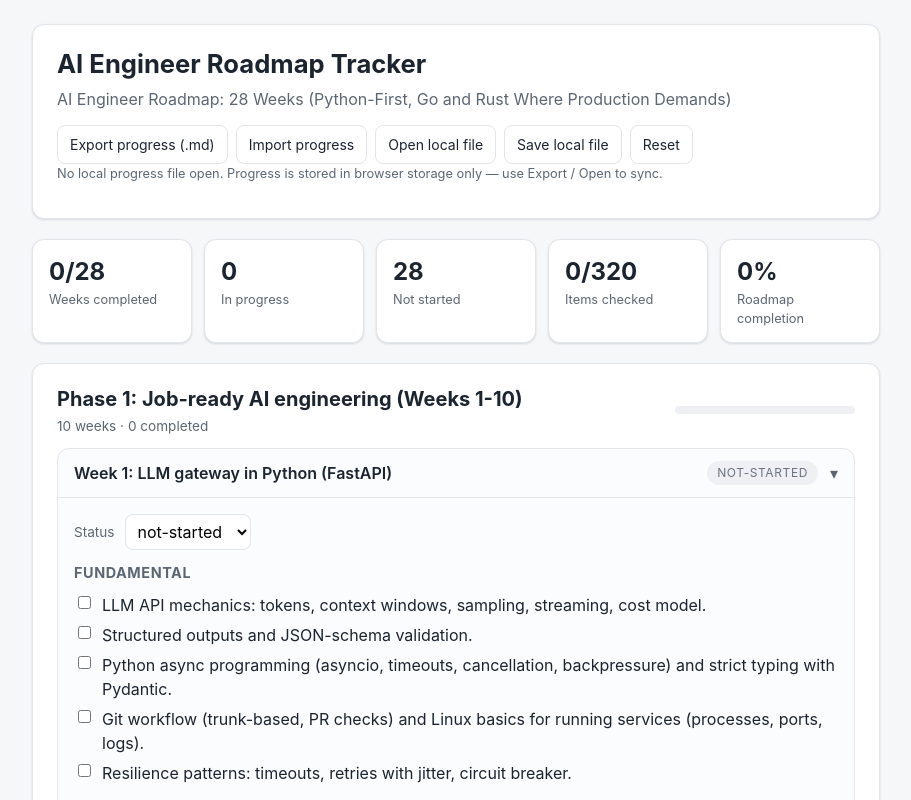
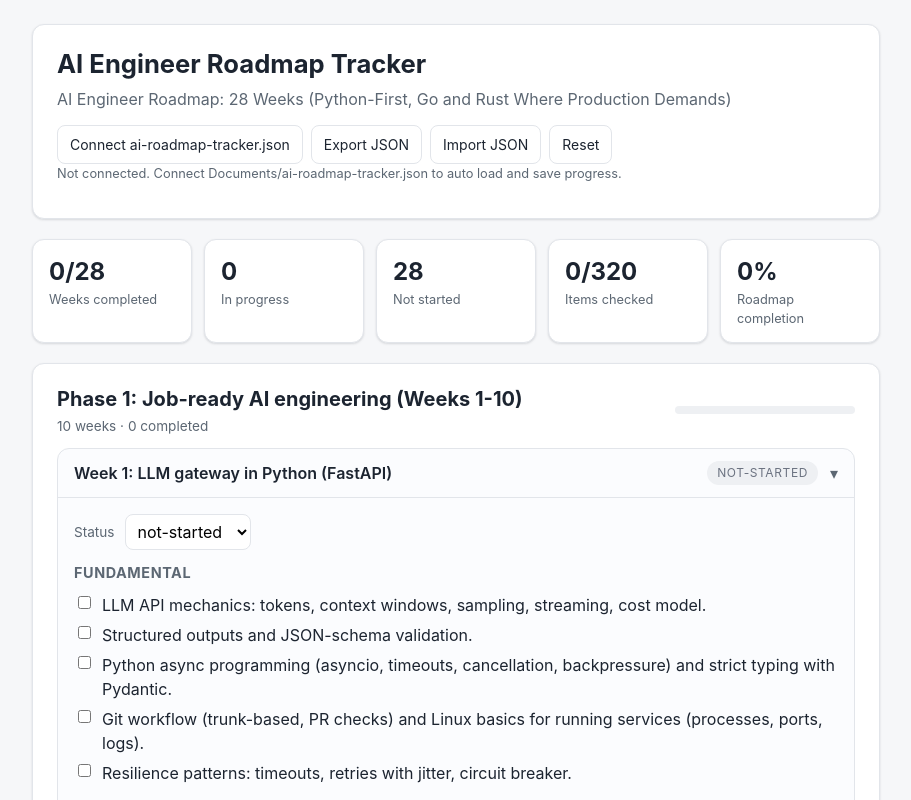
Before and after one commit to TriBien/ai-roadmap-tracker, a React (Vite) app: page / in a window 1280 px wide. Shown: the top 800 px of the page, without its empty margins (184-1095 px from the left). Built offline with nearby package versions, Linux system fonts and the light colour scheme; the HTML template or start-up script is replaced by a standard one.

Commit message:
Auto load/save progress with Documents/ai-roadmap-tracker.json

```diff
--- a/src/App.tsx
+++ b/src/App.tsx
@@ -3,69 +3,111 @@ import { roadmap } from "./lib/roadmap";
 import {
   ProgressMap,
   WeekStatus,
+  hasAnyProgress,
   loadProgress,
+  parseProgressJson,
   saveProgressToStorage,
-  serializeProgressMarkdown,
-  parseProgressMarkdown,
+  serializeProgressJson,
   setWeekNotes,
   setWeekStatus,
   toggleItem,
 } from "./lib/progress";
+import {
+  ProgressFileHandle,
+  checkPermission,
+  clearStoredHandle,
+  isFileSystemAccessSupported,
+  loadStoredHandle,
+  pickProgressFile,
+  readProgressFile,
+  requestPermission,
+  storeHandle,
+  writeProgressFile,
+} from "./lib/fileSync";
 import { PhaseSection } from "./components/PhaseSection";
 import { SummaryBar } from "./components/SummaryBar";
 
-const PROGRESS_FILENAME = "ai-engineer-roadmap-progress.md";
+const PROGRESS_FILENAME = "ai-roadmap-tracker.json";
+const DOCUMENTS_PATH = "Documents/ai-roadmap-tracker.json";
 
-interface FileSystemWritable {
-  write: (data: string) => Promise<void>;
-  close: () => Promise<void>;
-}
-
-interface FileSystemFileHandle {
-  name?: string;
-  createWritable: () => Promise<FileSystemWritable>;
-  getFile: () => Promise<File>;
-}
-
-const asFileSystemFileHandle = (value: unknown): FileSystemFileHandle | null =>
-  value && typeof value === "object"
-    ? (value as FileSystemFileHandle)
-    : null;
+type SyncState =
+  | { kind: "idle" }
+  | { kind: "connected"; fileName: string }
+  | { kind: "needs-permission"; fileName: string }
+  | { kind: "error"; message: string };
 
 export default function App() {
   const [progress, setProgress] = useState<ProgressMap>(() => loadProgress());
-  const fileHandleRef = useRef<FileSystemFileHandle | null>(null);
+  const [syncState, setSyncState] = useState<SyncState>({ kind: "idle" });
+  const fileHandleRef = useRef<ProgressFileHandle | null>(null);
   const importInputRef = useRef<HTMLInputElement>(null);
-  const [syncedFileName, setSyncedFileName] = useState<string | null>(null);
 
   useEffect(() => {
     saveProgressToStorage(progress);
   }, [progress]);
 
   useEffect(() => {
+    let cancelled = false;
+    const restore = async () => {
+      const handle = await loadStoredHandle();
+      if (!handle || cancelled) {
+        return;
+      }
+      fileHandleRef.current = handle;
+      const permission = await checkPermission(handle);
+      if (permission !== "granted") {
+        setSyncState({
+          kind: "needs-permission",
+          fileName: handle.name ?? PROGRESS_FILENAME,
+        });
+        return;
+      }
+      try {
+        const text = await readProgressFile(handle);
+        if (cancelled) {
+          return;
+        }
+        const parsed = text.trim().length > 0 ? parseProgressJson(text) : null;
+        if (parsed && hasAnyProgress(parsed)) {
+          setProgress(parsed);
+        }
+        setSyncState({
+          kind: "connected",
+          fileName: handle.name ?? PROGRESS_FILENAME,
+        });
+      } catch {
+        if (!cancelled) {
+          setSyncState({
+            kind: "error",
+            message: "Could not read the progress file.",
+          });
+        }
+      }
+    };
+    void restore();
+    return () => {
+      cancelled = true;
+    };
+  }, []);
+
+  useEffect(() => {
+    if (syncState.kind !== "connected") {
+      return;
+    }
     const handle = fileHandleRef.current;
     if (!handle) {
       return;
     }
-    let cancelled = false;
-    const run = async () => {
-      const writable = await handle.createWritable();
-      if (cancelled) {
-        try {
-          await writable.close();
-        } catch {
-          // ignore close errors after cancel
-        }
-        return;
-      }
-      await writable.write(serializeProgressMarkdown(progress));
-      await writable.close();
-    };
-    void run();
-    return () => {
-      cancelled = true;
-    };
-  }, [progress]);
+    const timer = window.setTimeout(() => {
+      void writeProgressFile(handle, serializeProgressJson(progress)).catch(() => {
+        setSyncState({
+          kind: "error",
+          message: "Could not save to the progress file.",
+        });
+      });
+    }, 500);
+    return () => window.clearTimeout(timer);
+  }, [progress, syncState]);
 
   const handleStatusChange = (phaseId: string, weekNumber: number, status: WeekStatus) => {
     setProgress((prev) => setWeekStatus(prev, phaseId, weekNumber, status));
@@ -86,9 +128,92 @@ export default function App() {
     );
   };
 
+  const handleConnectFile = async () => {
+    if (!isFileSystemAccessSupported()) {
+      setSyncState({
+        kind: "error",
+        message:
+          "Direct file access is not supported in this browser. Use Export / Import JSON instead.",
+      });
+      return;
+    }
+    try {
+      const handle = await pickProgressFile(PROGRESS_FILENAME);
+      if (!handle) {
+        return;
+      }
+      await storeHandle(handle);
+      fileHandleRef.current = handle;
+      let text = "";
+      try {
+        text = await readProgressFile(handle);
+      } catch {
+        text = "";
+      }
+      const parsed = text.trim().length > 0 ? parseProgressJson(text) : null;
+      if (parsed && hasAnyProgress(parsed)) {
+        setProgress(parsed);
+      } else {
+        await writeProgressFile(handle, serializeProgressJson(progress));
+      }
+      setSyncState({
+        kind: "connected",
+        fileName: handle.name ?? PROGRESS_FILENAME,
+      });
+    } catch (error) {
+      if (error instanceof DOMException && error.name === "AbortError") {
+        return;
+      }
+      setSyncState({
+        kind: "error",
+        message: "Could not open the progress file.",
+      });
+    }
+  };
+
+  const handleReconnect = async () => {
+    const handle = fileHandleRef.current;
+    if (!handle) {
+      return;
+    }
+    try {
+      const permission = await requestPermission(handle);
+      if (permission !== "granted") {
+        setSyncState({
+          kind: "needs-permission",
+          fileName: handle.name ?? PROGRESS_FILENAME,
+        });
+        return;
+      }
+      const text = await readProgressFile(handle);
+      const parsed = text.trim().length > 0 ? parseProgressJson(text) : null;
+      if (parsed && hasAnyProgress(parsed)) {
+        setProgress(parsed);
+      } else {
+        await writeProgressFile(handle, serializeProgressJson(progress));
+      }
+      setSyncState({
+        kind: "connected",
+        fileName: handle.name ?? PROGRESS_FILENAME,
+      });
+    } catch {
+      setSyncState({
+        kind: "error",
+        message: "Could not reconnect to the progress file.",
+      });
+    }
+  };
+
+  const handleDisconnect = async () => {
+    fileHandleRef.current = null;
+    await clearStoredHandle();
+    setSyncState({ kind: "idle" });
+  };
+
   const handleExport = () => {
-    const text = serializeProgressMarkdown(progress);
-    const blob = new Blob([text], { type: "text/markdown;charset=utf-8" });
+    const blob = new Blob([serializeProgressJson(progress)], {
+      type: "application/json;charset=utf-8",
+    });
     const url = URL.createObjectURL(blob);
     const link = document.createElement("a");
     link.href = url;
@@ -104,77 +229,30 @@ export default function App() {
     if (!file) {
       return;
     }
-    const text = await file.text();
-    setProgress(parseProgressMarkdown(text));
-    event.currentTarget.value = "";
-  };
-
-  const handleOpenLocalFile = async () => {
-    const w = window as unknown as {
-      showOpenFilePicker?: (options: unknown) => Promise<unknown[]>;
-    };
-    const picker = w.showOpenFilePicker;
-    if (typeof picker !== "function") {
-      window.alert(
-        "The File System Access API is not supported in this browser. Use Export / Import instead."
-      );
-      return;
+    try {
+      const text = await file.text();
+      setProgress(parseProgressJson(text));
+    } catch {
+      window.alert("Could not read that progress file.");
+    } finally {
+      event.currentTarget.value = "";
     }
-    const handles = (await picker({
-      types: [
-        {
-          description: "AI roadmap progress file",
-          accept: { "text/markdown": [".md"], "text/plain": [".txt"] },
-        },
-      ],
-    })) as unknown[];
-    const handle = asFileSystemFileHandle(handles[0]);
-    if (!handle) {
-      return;
-    }
-    fileHandleRef.current = handle;
-    const file = await handle.getFile();
-    const text = await file.text();
-    setProgress(parseProgressMarkdown(text));
-    setSyncedFileName(handle.name ?? PROGRESS_FILENAME);
-  };
-
-  const handleSaveLocalFile = async () => {
-    const w = window as unknown as {
-      showSaveFilePicker?: (options: unknown) => Promise<unknown[]>;
-    };
-    const picker = w.showSaveFilePicker;
-    if (typeof picker !== "function") {
-      window.alert(
-        "The File System Access API is not supported in this browser. Use Export / Import instead."
-      );
-      return;
-    }
-    let handle = fileHandleRef.current;
-    if (!handle) {
-      const handles = (await picker({
-        types: [
-          {
-            description: "AI roadmap progress file",
-            accept: { "text/markdown": [".md"], "text/plain": [".txt"] },
-          },
-        ],
-      })) as unknown[];
-      handle = asFileSystemFileHandle(handles[0]);
-      if (!handle) {
-        return;
-      }
-      fileHandleRef.current = handle;
-    }
-    const writable = await handle.createWritable();
-    await writable.write(serializeProgressMarkdown(progress));
-    await writable.close();
-    setSyncedFileName(handle.name ?? PROGRESS_FILENAME);
   };
 
   const handleReset = () => {
     setProgress({});
   };
+
+  const syncLabel =
+    syncState.kind === "connected"
+      ? `Auto-syncing with ${syncState.fileName}`
+      : syncState.kind === "needs-permission"
+        ? `File access needs approval to resume syncing with ${syncState.fileName}.`
+        : syncState.kind === "error"
+          ? syncState.message
+          : isFileSystemAccessSupported()
+            ? `Not connected. Connect ${DOCUMENTS_PATH} to auto load and save progress.`
+            : "Direct file access is not supported in this browser. Use Export / Import JSON.";
 
   return (
     <div className="app">
@@ -182,17 +260,24 @@ export default function App() {
         <h1>AI Engineer Roadmap Tracker</h1>
         <p>{roadmap.title}</p>
         <div className="actions">
+          <button type="button" onClick={() => void handleConnectFile()}>
+            Connect {PROGRESS_FILENAME}
+          </button>
+          {syncState.kind === "needs-permission" && (
+            <button type="button" onClick={() => void handleReconnect()}>
+              Reconnect
+            </button>
+          )}
+          {(syncState.kind === "connected" || syncState.kind === "needs-permission") && (
+            <button type="button" onClick={() => void handleDisconnect()}>
+              Disconnect
+            </button>
+          )}
           <button type="button" onClick={handleExport}>
-            Export progress (.md)
+            Export JSON
           </button>
           <button type="button" onClick={() => importInputRef.current?.click()}>
-            Import progress
-          </button>
-          <button type="button" onClick={() => void handleOpenLocalFile()}>
-            Open local file
-          </button>
-          <button type="button" onClick={() => void handleSaveLocalFile()}>
-            Save local file
+            Import JSON
           </button>
           <button type="button" onClick={handleReset}>
             Reset
@@ -201,15 +286,11 @@ export default function App() {
             ref={importInputRef}
             type="file"
             hidden
-            accept=".md,.markdown,.txt,.json,text/markdown,text/plain,application/json"
+            accept=".json,application/json"
             onChange={handleImportChange}
           />
         </div>
-        <p className="sync-status">
-          {syncedFileName
-            ? `Synced with local file: ${syncedFileName}`
-            : "No local progress file open. Progress is stored in browser storage only — use Export / Open to sync."}
-        </p>
+        <p className={`sync-status sync-${syncState.kind}`}>{syncLabel}</p>
       </header>
       <SummaryBar progress={progress} />
       {roadmap.phases.map((phase) => (
@@ -224,9 +305,9 @@ export default function App() {
       ))}
       <footer className="app-footer">
         <p>
-          Progress source: <code>ai-engineer-roadmap-28-weeks.md</code>. Local text file
-          format: markdown with <code>- status:</code>, <code>- note:</code> and{" "}
-          <code>- [x] ...</code> entries.
+          Progress auto-loads and auto-saves to{" "}
+          <code>{DOCUMENTS_PATH}</code> once connected. Browser storage keeps a
+          fallback copy.
         </p>
       </footer>
     </div>
--- /dev/null
+++ b/src/lib/fileSync.ts
@@ -0,0 +1,150 @@
+interface ProgressFileWritable {
+  write: (data: string) => Promise<void>;
+  close: () => Promise<void>;
+}
+
+export interface ProgressFileHandle {
+  name?: string;
+  createWritable: () => Promise<ProgressFileWritable>;
+  getFile: () => Promise<File>;
+  queryPermission?: (descriptor: { mode: "read" | "readwrite" }) => Promise<PermissionState>;
+  requestPermission?: (descriptor: { mode: "read" | "readwrite" }) => Promise<PermissionState>;
+}
+
+interface FilePickerOptions {
+  suggestedName?: string;
+  startIn?: string;
+  types?: Array<{ description?: string; accept: Record<string, string[]> }>;
+  excludeAcceptAllOption?: boolean;
+}
+
+interface PickerWindow extends Window {
+  showSaveFilePicker?: (options?: FilePickerOptions) => Promise<ProgressFileHandle>;
+  showOpenFilePicker?: (options?: FilePickerOptions) => Promise<ProgressFileHandle[]>;
+}
+
+const DB_NAME = "ai-roadmap-tracker";
+const STORE_NAME = "handles";
+const HANDLE_KEY = "progress-file";
+
+const pickerWindow = (): PickerWindow => window as PickerWindow;
+
+export function isFileSystemAccessSupported(): boolean {
+  return typeof pickerWindow().showSaveFilePicker === "function";
+}
+
+export async function pickProgressFile(
+  suggestedName: string
+): Promise<ProgressFileHandle | null> {
+  const picker = pickerWindow().showSaveFilePicker;
+  if (!picker) {
+    return null;
+  }
+  try {
+    return await picker({
+      suggestedName,
+      startIn: "documents",
+      types: [
+        {
+          description: "AI roadmap tracker progress",
+          accept: { "application/json": [".json"] },
+        },
+      ],
+    });
+  } catch (error) {
+    if (error instanceof DOMException && error.name === "AbortError") {
+      return null;
+    }
+    throw error;
+  }
+}
+
+function openDatabase(): Promise<IDBDatabase> {
+  return new Promise((resolve, reject) => {
+    const request = indexedDB.open(DB_NAME, 1);
+    request.onupgradeneeded = () => {
+      request.result.createObjectStore(STORE_NAME);
+    };
+    request.onsuccess = () => resolve(request.result);
+    request.onerror = () => reject(request.error);
+  });
+}
+
+export async function storeHandle(handle: ProgressFileHandle): Promise<void> {
+  try {
+    const db = await openDatabase();
+    await new Promise<void>((resolve, reject) => {
+      const transaction = db.transaction(STORE_NAME, "readwrite");
+      transaction.objectStore(STORE_NAME).put(handle, HANDLE_KEY);
+      transaction.oncomplete = () => resolve();
+      transaction.onerror = () => reject(transaction.error);
+    });
+    db.close();
+  } catch {
+    // persistence unavailable; user can reconnect manually
+  }
+}
+
+export async function loadStoredHandle(): Promise<ProgressFileHandle | null> {
+  try {
+    const db = await openDatabase();
+    const handle = await new Promise<ProgressFileHandle | null>((resolve, reject) => {
+      const transaction = db.transaction(STORE_NAME, "readonly");
+      const request = transaction.objectStore(STORE_NAME).get(HANDLE_KEY);
+      request.onsuccess = () =>
+        resolve((request.result as ProgressFileHandle | undefined) ?? null);
+      request.onerror = () => reject(request.error);
+    });
+    db.close();
+    return handle;
+  } catch {
+    return null;
+  }
+}
+
+export async function clearStoredHandle(): Promise<void> {
+  try {
+    const db = await openDatabase();
+    await new Promise<void>((resolve, reject) => {
+      const transaction = db.transaction(STORE_NAME, "readwrite");
+      transaction.objectStore(STORE_NAME).delete(HANDLE_KEY);
+      transaction.oncomplete = () => resolve();
+      transaction.onerror = () => reject(transaction.error);
+    });
+    db.close();
+  } catch {
+    // ignore
+  }
+}
+
+export async function checkPermission(
+  handle: ProgressFileHandle
+): Promise<PermissionState> {
+  if (!handle.queryPermission) {
+    return "granted";
+  }
+  return handle.queryPermission({ mode: "readwrite" });
+}
+
+export async function requestPermission(
+  handle: ProgressFileHandle
+): Promise<PermissionState> {
+  if (!handle.requestPermission) {
+    return "granted";
+  }
+  return handle.requestPermission({ mode: "readwrite" });
+}
+
+export async function readProgressFile(handle: ProgressFileHandle): Promise<string> {
+  const file = await handle.getFile();
+  return file.text();
+}
+
+export async function writeProgressFile(
+  handle: ProgressFileHandle,
+  text: string
+): Promise<void> {
+  const writable = await handle.createWritable();
+  await writable.write(text);
+  await writable.close();
+}
--- a/src/lib/progress.ts
+++ b/src/lib/progress.ts
@@ -241,3 +241,62 @@ export function parseProgressMarkdown(text: string): ProgressMap {
   flush();
   return progress;
 }
+
+export interface ProgressFileContent {
+  app: "ai-roadmap-tracker";
+  version: 1;
+  updatedAt: string;
+  weeks: ProgressMap;
+}
+
+export function serializeProgressJson(progress: ProgressMap): string {
+  const content: ProgressFileContent = {
+    app: "ai-roadmap-tracker",
+    version: 1,
+    updatedAt: new Date().toISOString(),
+    weeks: progress,
+  };
+  return `${JSON.stringify(content, null, 2)}\n`;
+}
+
+function normalizeWeekState(value: unknown): WeekState {
+  const candidate = (value ?? {}) as Partial<WeekState>;
+  const status: WeekStatus =
+    candidate.status === "completed" || candidate.status === "in-progress"
+      ? candidate.status
+      : "not-started";
+  const notes = typeof candidate.notes === "string" ? candidate.notes : "";
+  const checkedItems = Array.isArray(candidate.checkedItems)
+    ? candidate.checkedItems.filter((item): item is string => typeof item === "string")
+    : [];
+  return { status, notes, checkedItems };
+}
+
+export function parseProgressJson(text: string): ProgressMap {
+  const data = JSON.parse(text) as unknown;
+  const source =
+    data && typeof data === "object" && "weeks" in (data as object)
+      ? (data as { weeks?: unknown }).weeks
+      : data;
+  const entries =
+    source && typeof source === "object"
+      ? (source as Record<string, unknown>)
+      : {};
+  const progress: ProgressMap = {};
+  for (const phase of roadmap.phases) {
+    for (const week of phase.weeks) {
+      const key = weekKey(phase.id, week.number);
+      progress[key] = normalizeWeekState(entries[key]);
+    }
+  }
+  return progress;
+}
+
+export function hasAnyProgress(progress: ProgressMap): boolean {
+  return Object.values(progress).some(
+    (state) =>
+      state.status !== "not-started" ||
+      state.notes.trim().length > 0 ||
+      state.checkedItems.length > 0
+  );
+}
```
Also changed, not shown: src/index.css (+12 -0 lines), 1 other file (tests, documents, lock files or other folders).
